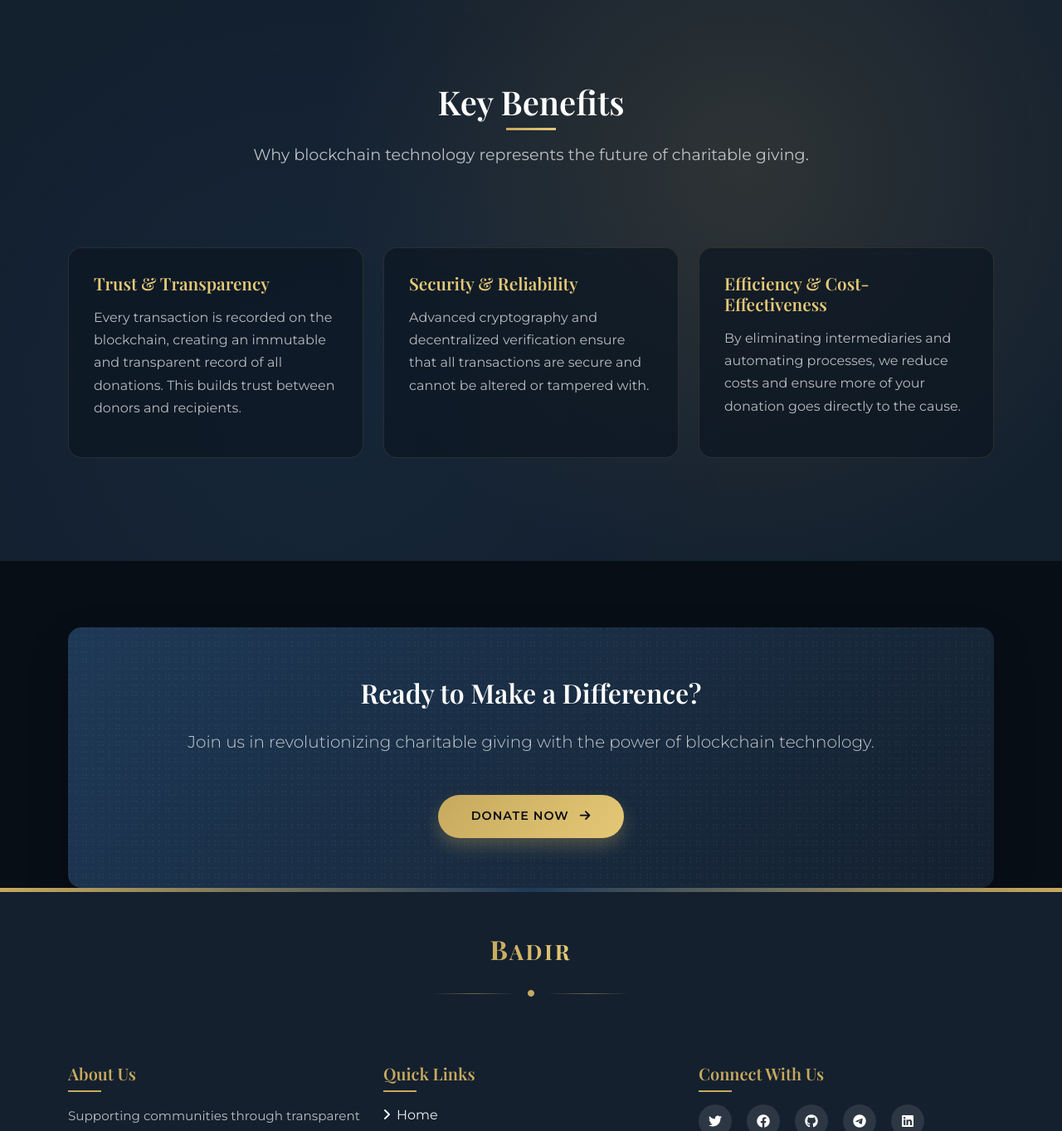
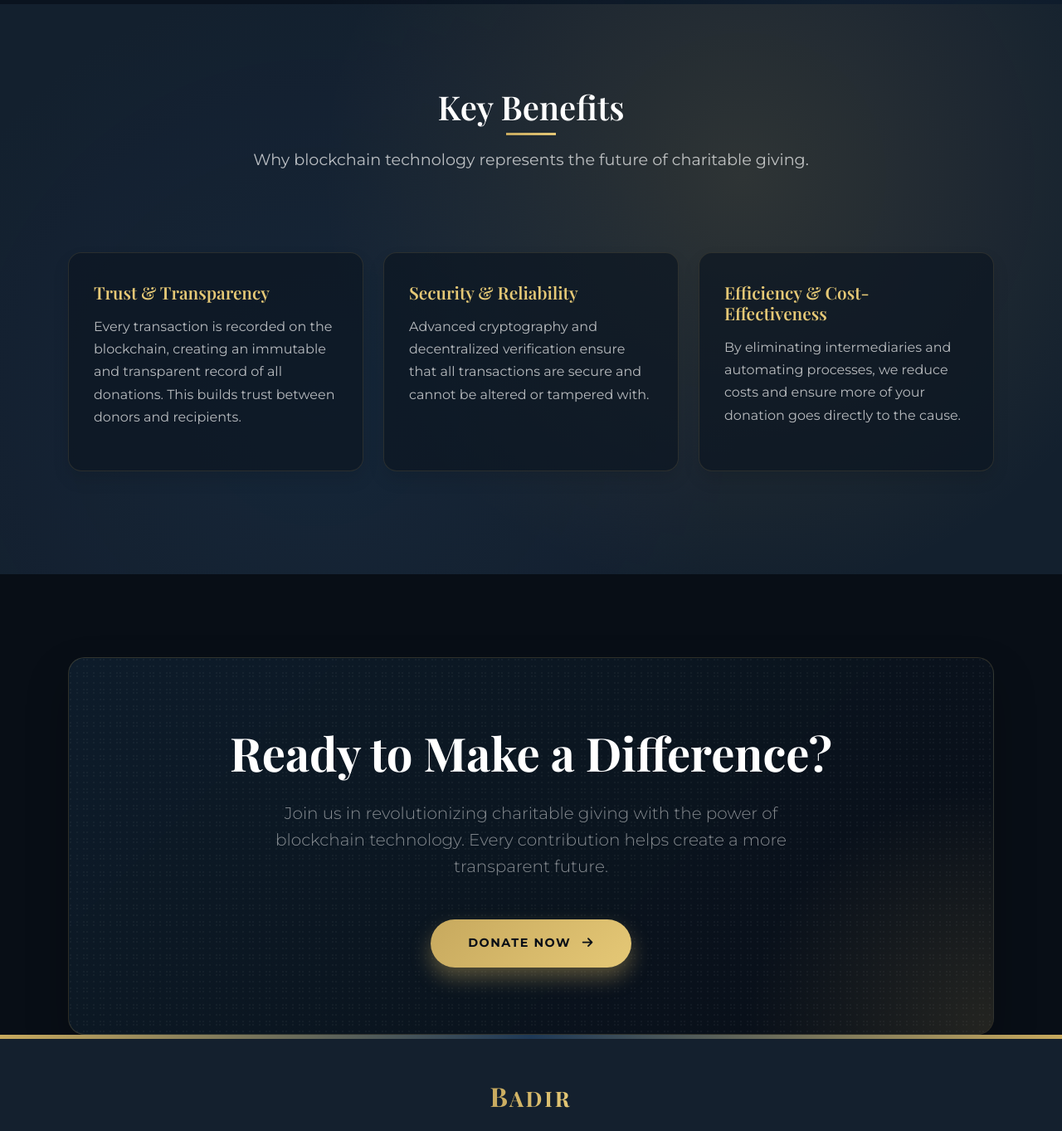
Before and after one commit to yaracyber/Badir, a Flask app: page /technology in a window 1280 px wide. Shown: the part 3500-4863 px from the top of the page at 83% size. Run offline with Flask 3, Linux system fonts and the light colour scheme; some libraries are stand-ins or nearby versions.

Commit message:
Enhance the visual appeal of technology page with improved aesthetics
Refactors the technology.html template to improve UI elements' appearance using CSS.

Replit-Commit-Author: Agent
Replit-Commit-Session-Id: ef7892f4-4032-40d0-9159-4cc6e0c86c91
Replit-Commit-Screenshot-Url: https://storage.googleapis.com/screenshot-production-us-central1/5538cc59-1f78-4152-bb87-f1d94306d65e/77a4616b-6196-4501-bac7-c3f442893230.jpg

```diff
--- a/templates/technology.html
+++ b/templates/technology.html
@@ -304,14 +304,34 @@
         background: rgba(12, 22, 34, 0.7);
         border: 1px solid rgba(199, 169, 94, 0.15);
         border-radius: 16px;
-        padding: 30px;
-        transition: all 0.3s ease;
+        padding: 35px 30px;
+        transition: all 0.5s cubic-bezier(0.175, 0.885, 0.32, 1.275);
         height: 100%;
+        position: relative;
+        overflow: hidden;
+        box-shadow: 0 10px 20px rgba(0, 0, 0, 0.1);
+    }
+
+    .benefit-card::before {
+        content: '';
+        position: absolute;
+        top: 0;
+        right: 0;
+        width: 100px;
+        height: 100px;
+        background: radial-gradient(circle at top right, rgba(199, 169, 94, 0.15), transparent 70%);
+        opacity: 0;
+        transition: opacity 0.5s ease;
     }
 
     .benefit-card:hover {
         transform: translateY(-10px);
-        box-shadow: 0 15px 30px rgba(0, 0, 0, 0.2);
+        box-shadow: 0 20px 40px rgba(0, 0, 0, 0.2);
+        border-color: rgba(199, 169, 94, 0.3);
+    }
+
+    .benefit-card:hover::before {
+        opacity: 1;
     }
 
     .benefit-title {
@@ -326,13 +346,14 @@
     }
 
     .cta-section {
-        background: linear-gradient(135deg, var(--color-deep-navy), var(--color-darkest-navy));
-        border-radius: 16px;
-        padding: 60px 0;
+        background: linear-gradient(135deg, rgba(15, 30, 45, 0.9), rgba(8, 14, 22, 0.95));
+        border-radius: 20px;
+        padding: 80px 0;
         position: relative;
         overflow: hidden;
-        margin-top: 80px;
-        box-shadow: 0 20px 50px rgba(0, 0, 0, 0.2);
+        margin-top: 100px;
+        box-shadow: 0 25px 50px rgba(0, 0, 0, 0.25);
+        border: 1px solid rgba(199, 169, 94, 0.2);
     }
 
     .cta-section::before {
@@ -344,24 +365,60 @@
         height: 100%;
         background-image: url("{{ url_for('static', filename='img/pattern-dots.svg') }}");
         opacity: 0.05;
+        z-index: 0;
+    }
+
+    .cta-section::after {
+        content: '';
+        position: absolute;
+        bottom: 0;
+        right: 0;
+        width: 300px;
+        height: 300px;
+        background: radial-gradient(circle at bottom right, rgba(199, 169, 94, 0.15), transparent 70%);
+        z-index: 0;
+    }
+
+    .cta-content {
+        position: relative;
+        z-index: 1;
     }
 
     .cta-btn {
         background: linear-gradient(135deg, var(--color-gold), var(--color-bright-gold));
         color: var(--darkest-color) !important;
-        font-weight: 600;
-        padding: 15px 40px;
-        border-radius: 30px;
+        font-weight: 700;
+        padding: 18px 45px;
+        border-radius: 50px;
         border: none;
-        transition: all 0.3s ease;
+        transition: all 0.5s cubic-bezier(0.175, 0.885, 0.32, 1.275);
         text-transform: uppercase;
-        letter-spacing: 1px;
-        box-shadow: 0 10px 20px rgba(199, 169, 94, 0.3);
+        letter-spacing: 1.5px;
+        box-shadow: 0 12px 25px rgba(199, 169, 94, 0.4);
+        position: relative;
+        overflow: hidden;
+        z-index: 1;
+    }
+
+    .cta-btn::before {
+        content: '';
+        position: absolute;
+        top: 0;
+        left: -100%;
+        width: 100%;
+        height: 100%;
+        background: linear-gradient(90deg, transparent, rgba(255, 255, 255, 0.2), transparent);
+        transition: all 0.5s ease;
+        z-index: -1;
     }
 
     .cta-btn:hover {
-        transform: translateY(-5px);
-        box-shadow: 0 15px 30px rgba(199, 169, 94, 0.4);
+        transform: translateY(-8px);
+        box-shadow: 0 20px 35px rgba(199, 169, 94, 0.5);
+    }
+
+    .cta-btn:hover::before {
+        left: 100%;
     }
 </style>
 {% endblock %}
@@ -594,9 +651,9 @@
 <!-- CTA Section -->
 <section class="container">
     <div class="cta-section">
-        <div class="container text-center" data-aos="fade-up">
-            <h2 class="mb-4 text-white">Ready to Make a Difference?</h2>
-            <p class="lead mb-5 text-white opacity-75">Join us in revolutionizing charitable giving with the power of blockchain technology.</p>
+        <div class="cta-content container text-center" data-aos="fade-up">
+            <h2 class="mb-4 text-white display-4 fw-bold">Ready to Make a Difference?</h2>
+            <p class="lead mb-5 text-white-50 mx-auto" style="max-width: 700px">Join us in revolutionizing charitable giving with the power of blockchain technology. Every contribution helps create a more transparent future.</p>
             <a href="{{ url_for('donate') }}" class="btn cta-btn">
                 Donate Now <i class="fas fa-arrow-right ms-2"></i>
             </a>
```
